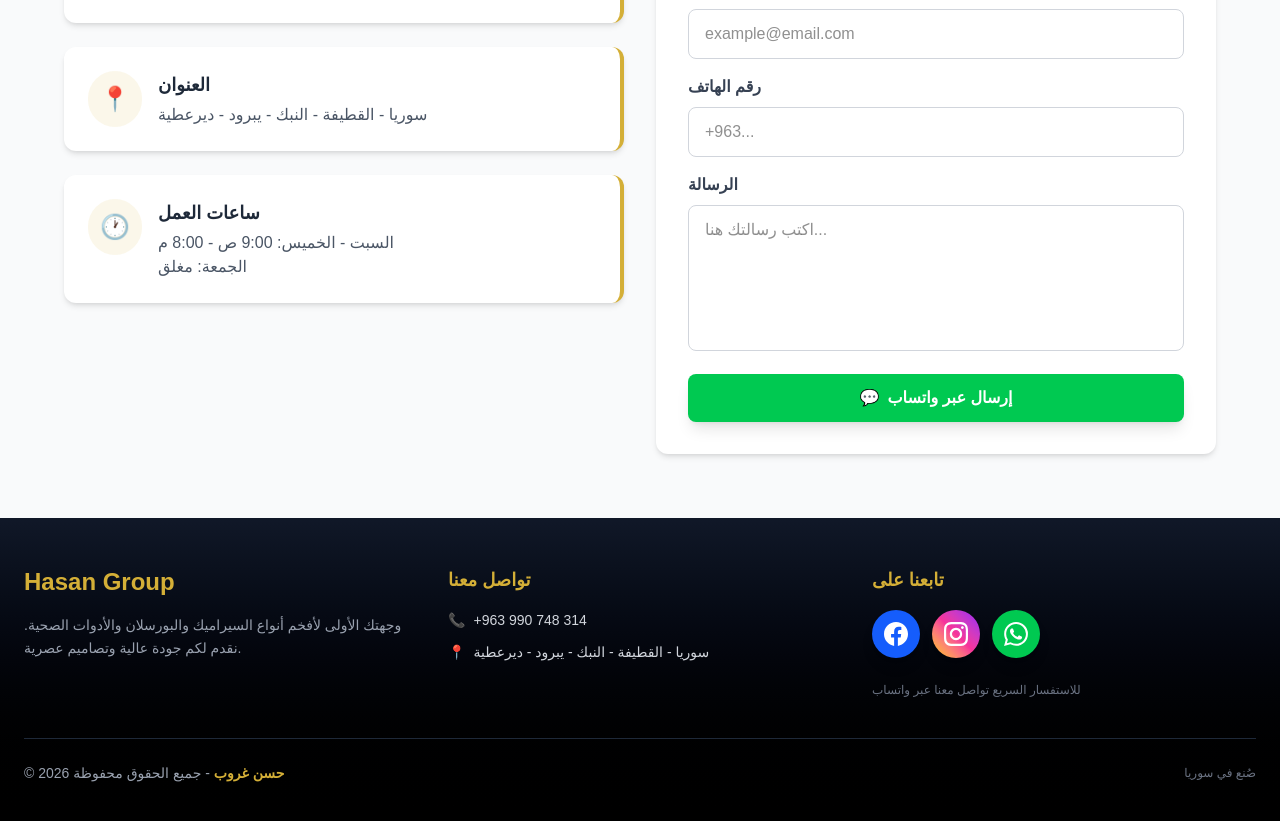
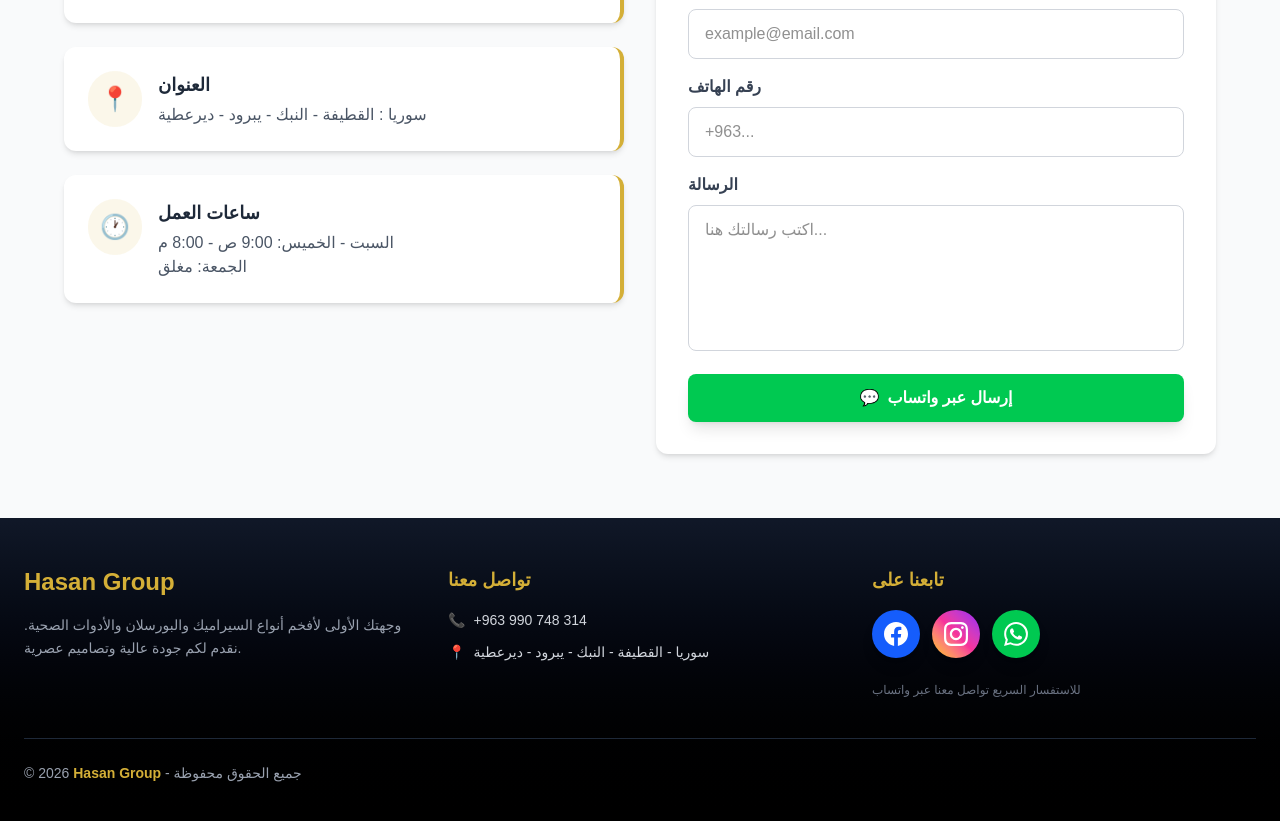
Before and after one commit to reemamerai/hasan-group-catalog, a React (Vite) app: page /contact in a window 1280 px wide. Shown: the part 497-1318 px from the top of the page. Built offline with nearby package versions, Linux system fonts and the light colour scheme.

Commit message:
ترتيب الكود

```diff
--- a/src/App.tsx
+++ b/src/App.tsx
@@ -2,9 +2,7 @@ import { BrowserRouter, Routes, Route, Link } from 'react-router-dom';
 import Catalog from './Catalog';
 import Contact from './Contact';
 
-// ==========================================
-// 1. الصفحة الرئيسية (Home)
-// ==========================================
+
 function Home() {
   return (
     <div>
@@ -83,9 +81,7 @@ function Home() {
   );
 }
 
-// ==========================================
-// 2. المكون الرئيسي مع التنقل
-// ==========================================
+
 function App() {
   return (
     <BrowserRouter>
@@ -218,9 +214,8 @@ function App() {
           <div className="border-t border-gray-800 pt-6">
             <div className="flex flex-col md:flex-row justify-between items-center gap-4">
               <p className="text-sm text-gray-400">
-                © 2026 <span className="text-[#D4AF37] font-bold">حسن غروب</span> - جميع الحقوق محفوظة
+                © 2026 <span className="text-[#D4AF37] font-bold">Hasan Group </span> - جميع الحقوق محفوظة
               </p>
-              <p className="text-xs text-gray-500">صُنع في سوريا</p>
             </div>
           </div>
         </div>
--- a/src/Contact.tsx
+++ b/src/Contact.tsx
@@ -19,14 +19,14 @@ function Contact() {
   const handleSubmit = (e: React.FormEvent) => {
   e.preventDefault();
 
-  // تجهيز الرسالة
+
   const text = `مرحباً، أنا ${formData.name}%0A%0Aالبريد: ${formData.email}%0Aالهاتف: ${formData.phone}%0A%0Aالرسالة:%0A${formData.message}`;
 
-  // فتح واتساب
-  const phone = '963985062351'; // ← استبدل هذا برقمك
+
+  const phone = '963990748314';
   window.open(`https://wa.me/${phone}?text=${text}`, '_blank');
 
-  // إظهار رسالة النجاح
+
   setSubmitted(true);
   setTimeout(() => setSubmitted(false), 5000);
 };
@@ -91,7 +91,7 @@ function Contact() {
                 <div>
                   <h3 className="font-bold text-lg text-gray-800 mb-1">العنوان</h3>
                   <p className="text-gray-600">
-                    سوريا - القطيفة - النبك - يبرود - ديرعطية
+                    سوريا : القطيفة - النبك - يبرود - ديرعطية
                   </p>
                 </div>
               </div>
@@ -113,7 +113,7 @@ function Contact() {
             </div>
           </div>
 
-          {/* نموذج التواصل */}
+
           <div className="bg-white rounded-xl p-8 shadow-md">
             <h2 className="text-2xl font-bold text-gray-800 mb-6">
               أرسل لنا رسالة
```
Also changed, not shown: src/Catalog.tsx (+1 -12 lines).
